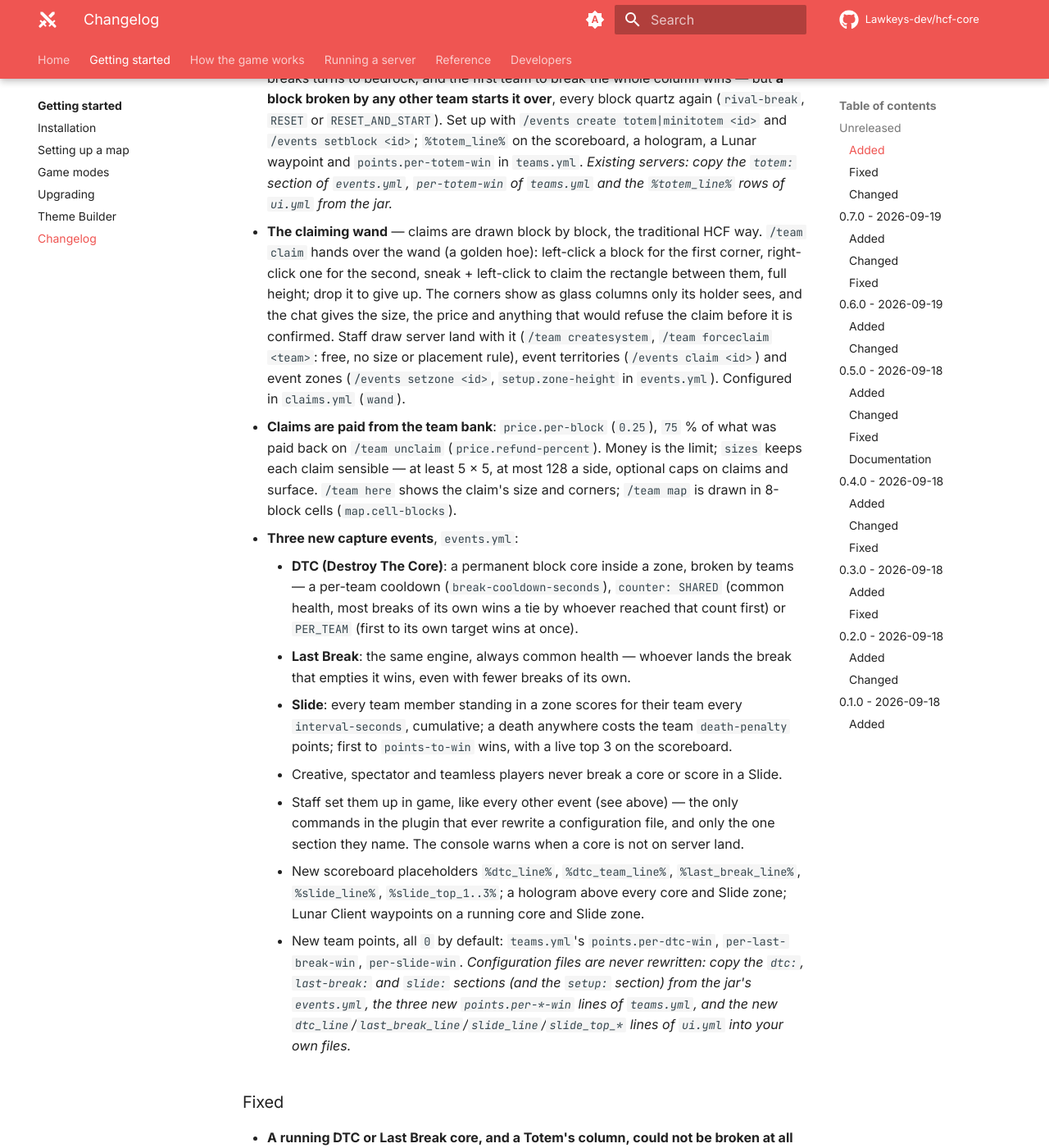
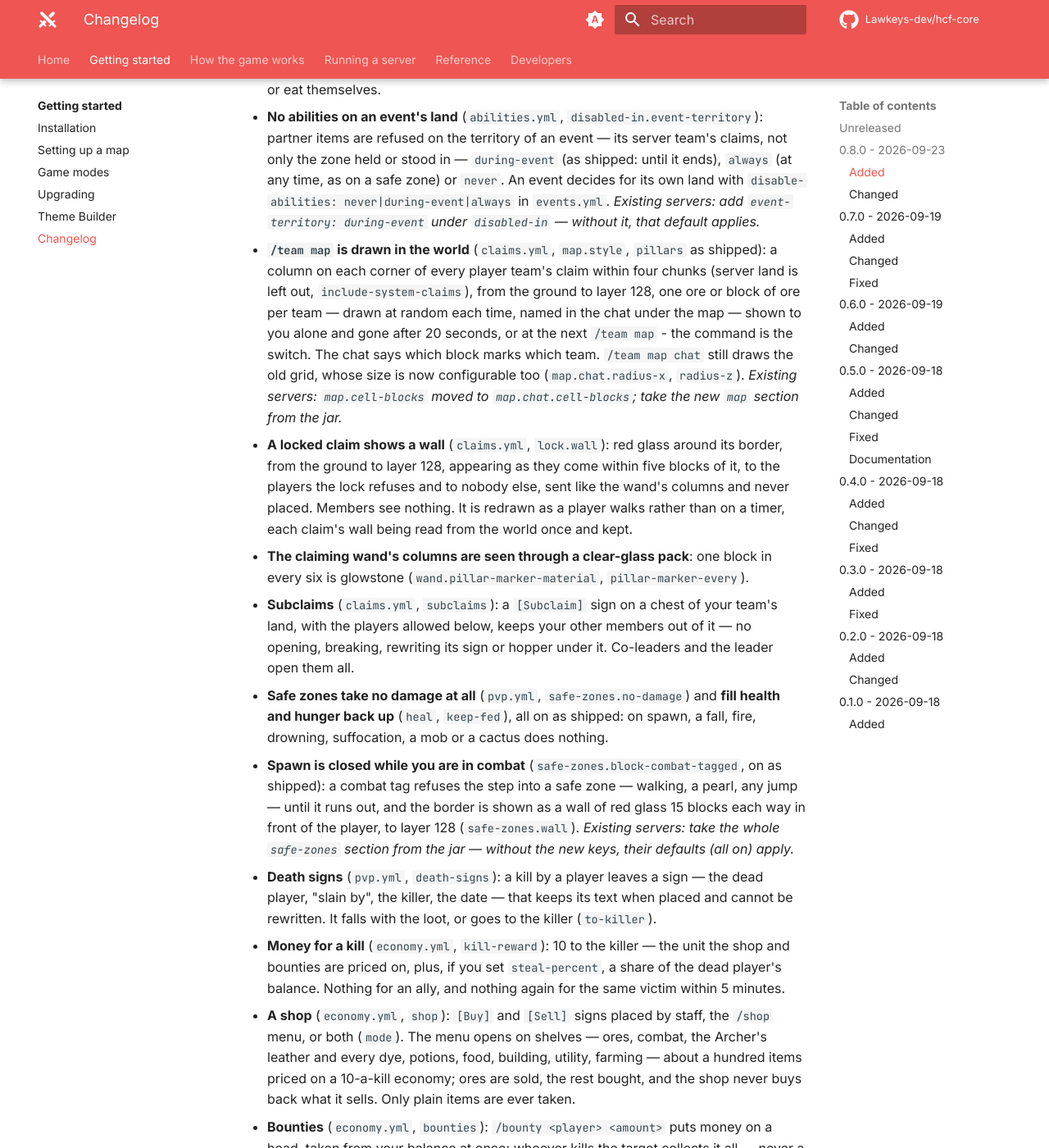
Before and after one commit to Lawkeys-dev/hcf-core, an MkDocs documentation site: the page built from docs/changelog.md, in a window 1280 px wide and 1400 px high, scrolled down 3187 px. Shown: the whole window at 82% size. Built offline with MkDocs 1.6.1 and Material for MkDocs 9.7.7, drawn with Linux system fonts in a browser that asks for light colours; comment, search, counter and statistics services are not loaded; some of the changed text lies outside the part shown.

Commit message:
Release 0.8.0
Claims drawn block by block with the claiming wand, and every event set
up in game with the same commands - DTC, Last Break, Slide, the Totem
and Mini Totem, a weekly schedule. Territory shown in the world, safe
zones closed in combat, and an economy for the fights: money for a
kill, a shop, bounties. Kill the King in teams or alone, Discord
announcements, mining alerts, death signs, subclaims.

Docs: CHANGELOG (0.8.0), README, developer API jar name.

```diff
--- a/CHANGELOG.md
+++ b/CHANGELOG.md
@@ -6,49 +6,50 @@
 
 ## [Unreleased]
 
+## [0.8.0] - 2026-09-23
+
+Claims drawn block by block with the claiming wand, and every event set up in game with the same commands — three new ones (DTC, Last Break, Slide), the Totem and Mini Totem, a weekly schedule. Territory shown in the world, safe zones that close to anybody in combat, and an economy for the fights: money for a kill, a shop, bounties. Kill the King in teams or alone, Discord announcements, mining alerts, death signs, subclaims.
+
+*Tried in game on Paper 26.2 with two players: the claiming wand and block-precise claims, the event setup commands, DTC, Last Break, the Totem, the weekly schedule, the map pillars and the lock wall, safe zones, mining alerts, death signs, points and money for a kill, the shop and bounties. Not yet tried in game: the Slide, both Kill the King modes, subclaims and the Discord webhook. Several settings changed: the Changed section says what to do.*
+
 ### Added
-- **Kill the King has two modes** (`events.yml`, `mode`): `team`, as before — the King's team defends them and the winner's team scores — or `solo` — everybody against the King, teammates included, and the prize is the winner's own reward commands (crate keys, money), no team points.
-- **Nobody helps the King**, in either mode: no Bard buff, no partner item, no potion thrown by somebody else (healing included), no beacon — the kit and what they drink or eat themselves.
-- **Announcements on Discord** (`discord.yml`, off as shipped): through a webhook, the server posts event starts and results, SOTW and EOTW, bounties, and teams going raidable to a Discord channel — routed by rules on the language keys, chatty lines left out, nobody ever pinged.
-- **Bounties** (`economy.yml`, `bounties`): `/bounty <player> <amount>` puts money on a head, taken from your balance at once; whoever kills the target collects it all — never a teammate or an ally. `/bounty` lists the largest. Saved in a new table, `hcf_bounties`, created by itself.
-- **A shop** (`economy.yml`, `shop`): `[Buy]` and `[Sell]` signs placed by staff, the `/shop` menu, or both (`mode`). The menu opens on shelves — ores, combat, the Archer's leather and every dye, potions, food, building, utility, farming — about a hundred items priced on a 10-a-kill economy; ores are sold, the rest bought, and the shop never buys back what it sells. Only plain items are ever taken.
-- **Subclaims** (`claims.yml`, `subclaims`): a `[Subclaim]` sign on a chest of your team's land, with the players allowed below, keeps your other members out of it — no opening, breaking, rewriting its sign or hopper under it. Co-leaders and the leader open them all.
-- **Money for a kill** (`economy.yml`, `kill-reward`): 10 to the killer — the unit the shop and bounties are priced on, plus, if you set `steal-percent`, a share of the dead player's balance. Nothing for an ally, and nothing again for the same victim within 5 minutes.
-- **`/lff [note]`** (`teams.yml`, `lff`): a player with no team tells everybody they want one, with a few words of their own — once every 5 minutes.
-- **Death signs** (`pvp.yml`, `death-signs`): a kill by a player leaves a sign — the dead player, "slain by", the killer, the date — that keeps its text when placed and cannot be rewritten. It falls with the loot, or goes to the killer (`to-killer`).
-- **Mining alerts** (`staff.yml`, `mining-alerts`): staff are told when a player breaks into a vein of diamond, ancient debris or emerald — once per vein, with its size and position. Player-placed ores are never reported; `audience: everyone` shows everybody the classic "[FD]" line, without the position.
-- **Safe zones take no damage at all** (`pvp.yml`, `safe-zones.no-damage`) and **fill health and hunger back up** (`heal`, `keep-fed`), all on as shipped: on spawn, a fall, fire, drowning, suffocation, a mob or a cactus does nothing.
-- **Spawn is closed while you are in combat** (`safe-zones.block-combat-tagged`, on as shipped): a combat tag refuses the step into a safe zone — walking, a pearl, any jump — until it runs out, and the border is shown as a wall of red glass 15 blocks each way in front of the player, to layer 128 (`safe-zones.wall`). *Existing servers: take the whole `safe-zones` section from the jar — without the new keys, their defaults (all on) apply.*
-- **`/schedule` opens as a window** (`events.yml`, `weekly-schedule.menu`): one item per day of the week ahead, holding that day's events hour by hour. `/schedule chat` still prints the list, and the console always gets it.
-- **`/team map` is drawn in the world** (`claims.yml`, `map.style`, `pillars` as shipped): a column on each corner of every player team's claim within four chunks (server land is left out, `include-system-claims`), from the ground to layer 128, one ore or block of ore per team — drawn at random each time, named in the chat under the map — shown to you alone and gone after 20 seconds, or at the next `/team map` - the command is the switch. The chat says which block marks which team. `/team map chat` still draws the old grid, whose size is now configurable too (`map.chat.radius-x`, `radius-z`). *Existing servers: `map.cell-blocks` moved to `map.chat.cell-blocks`; take the new `map` section from the jar.*
-- **A locked claim shows a wall** (`claims.yml`, `lock.wall`): red glass around its border, from the ground to layer 128, appearing as they come within five blocks of it, to the players the lock refuses and to nobody else, sent like the wand's columns and never placed. Members see nothing. It is redrawn as a player walks rather than on a timer, each claim's wall being read from the world once and kept.
-- **The claiming wand's columns are seen through a clear-glass pack**: one block in every six is glowstone (`wand.pillar-marker-material`, `pillar-marker-every`).
-- **No abilities on an event's land** (`abilities.yml`, `disabled-in.event-territory`): partner items are refused on the territory of an event — its server team's claims, not only the zone held or stood in — `during-event` (as shipped: until it ends), `always` (at any time, as on a safe zone) or `never`. An event decides for its own land with `disable-abilities: never|during-event|always` in `events.yml`. *Existing servers: add `event-territory: during-event` under `disabled-in` — without it, that default applies.*
-- **A weekly schedule** (`events.yml`, `weekly-schedule`): which event starts at what time on which day of the week, started by the plugin itself exactly as `/events start` would; `/schedule add <day> <HH:mm> <event>` and `/schedule remove <day> <HH:mm> [event]` edit it in game. Every start — weekly or an event's daily `schedule` — is announced ahead (`announce-before-minutes`, 15, 5 and 1 minute). *Existing servers: copy the `weekly-schedule` section of `events.yml` and the `events.planning` messages of `lang/en.yml` from the jar — without the section, the weekly schedule is empty but on.*
-- **`/schedule`** (`/planning`): every event start of the next seven days, day by day, for everybody.
-- **One way to set up every event** — KOTH, Citadel, Kill the King, Conquest, DTC, Last Break, Slide, Totem, Mini Totem — with the same commands (`hcfcore.events.admin`): `/events create <type> <id>` makes a new event where you stand, copied from the shipped example of its kind, its territory claimed; `/events info <id>` shows what it has and lacks, with the command for each; `/events claim <id>` and `unclaim <id> [all]` draw and release its territory with the claiming wand; `/events setzone <id> [zone]` draws its zone (a Conquest's named zone — a new name adds one) and `delzone <id> <zone>` removes one; `/events setblock <id>` places a DTC's core or a Totem's column; `/events delete <id>` removes any event and releases its territory. *`/events setcore`, `settotem` and `setzone <id> <1|2>` are gone: `setblock` and the wand replace them. In `events.yml`, `setup.default-zone-radius` and `setcore-distance` are no longer read — take `auto-claim`, `claim-margin` and `target-distance` from the jar.*
-- **An event's territory is a claim like any other**: the land of a server team, named in the event's `claim` key (as a Citadel's always was), drawn with the claiming wand. `/events create` and `/events claim` make the team — a combat zone named after the event — and write the key. *An existing event without a `claim` key keeps working; `/events info` finds a server team named after it, and `/events claim` writes the key.*
-- `/team createsystem` hands over the claiming wand at once, to draw the new safe or combat zone.
-- **Totem and Mini Totem** (`events.yml`, `totem:`): a column of 5 blocks (3 for the Mini Totem), bedrock between runs and quartz during one. Teams mine it with a sword, block by block (`instant-break: true` makes one hit enough); every block a team breaks turns to bedrock, and the first team to break the whole column wins — but **a block broken by any other team starts it over**, every block quartz again (`rival-break`, `RESET` or `RESET_AND_START`). Set up with `/events create totem|minitotem <id>` and `/events setblock <id>`; `%totem_line%` on the scoreboard, a hologram, a Lunar waypoint and `points.per-totem-win` in `teams.yml`. *Existing servers: copy the `totem:` section of `events.yml`, `per-totem-win` of `teams.yml` and the `%totem_line%` rows of `ui.yml` from the jar.*
 - **The claiming wand** — claims are drawn block by block, the traditional HCF way. `/team claim` hands over the wand (a golden hoe): left-click a block for the first corner, right-click one for the second, sneak + left-click to claim the rectangle between them, full height; drop it to give up. The corners show as glass columns only its holder sees, and the chat gives the size, the price and anything that would refuse the claim before it is confirmed. Staff draw server land with it (`/team createsystem`, `/team forceclaim <team>`: free, no size or placement rule), event territories (`/events claim <id>`) and event zones (`/events setzone <id>`, `setup.zone-height` in `events.yml`). Configured in `claims.yml` (`wand`).
 - **Claims are paid from the team bank**: `price.per-block` (`0.25`), `75` % of what was paid back on `/team unclaim` (`price.refund-percent`). Money is the limit; `sizes` keeps each claim sensible — at least 5 × 5, at most 128 a side, optional caps on claims and surface. `/team here` shows the claim's size and corners; `/team map` is drawn in 8-block cells (`map.cell-blocks`).
+- `/team createsystem` hands over the claiming wand at once, to draw the new safe or combat zone.
+- **An event's territory is a claim like any other**: the land of a server team, named in the event's `claim` key (as a Citadel's always was), drawn with the claiming wand. `/events create` and `/events claim` make the team — a combat zone named after the event — and write the key. *An existing event without a `claim` key keeps working; `/events info` finds a server team named after it, and `/events claim` writes the key.*
+- **One way to set up every event** — KOTH, Citadel, Kill the King, Conquest, DTC, Last Break, Slide, Totem, Mini Totem — with the same commands (`hcfcore.events.admin`): `/events create <type> <id>` makes a new event where you stand, copied from the shipped example of its kind, its territory claimed; `/events info <id>` shows what it has and lacks, with the command for each; `/events claim <id>` and `unclaim <id> [all]` draw and release its territory with the claiming wand; `/events setzone <id> [zone]` draws its zone (a Conquest's named zone — a new name adds one) and `delzone <id> <zone>` removes one; `/events setblock <id>` places a DTC's core or a Totem's column; `/events delete <id>` removes any event and releases its territory. *`/events setcore`, `settotem` and `setzone <id> <1|2>` are gone: `setblock` and the wand replace them. In `events.yml`, `setup.default-zone-radius` and `setcore-distance` are no longer read — take `auto-claim`, `claim-margin` and `target-distance` from the jar.*
 - **Three new capture events**, `events.yml`:
-    - **DTC (Destroy The Core)**: a permanent block core inside a zone, broken by teams — a per-team cooldown (`break-cooldown-seconds`), `counter: SHARED` (common health, most breaks of its own wins a tie by whoever reached that count first) or `PER_TEAM` (first to its own target wins at once).
+    - **DTC (Destroy The Core)**: a permanent block core inside a zone — end stone while the event runs, bedrock between runs, like a Totem's column (`core.material`, `core.idle-material`) — broken by teams — a per-team cooldown (`break-cooldown-seconds`), `counter: SHARED` (common health, most breaks of its own wins a tie by whoever reached that count first) or `PER_TEAM` (first to its own target wins at once).
     - **Last Break**: the same engine, always common health — whoever lands the break that empties it wins, even with fewer breaks of its own.
     - **Slide**: every team member standing in a zone scores for their team every `interval-seconds`, cumulative; a death anywhere costs the team `death-penalty` points; first to `points-to-win` wins, with a live top 3 on the scoreboard.
     - Creative, spectator and teamless players never break a core or score in a Slide.
     - Staff set them up in game, like every other event (see above) — the only commands in the plugin that ever rewrite a configuration file, and only the one section they name. The console warns when a core is not on server land.
     - New scoreboard placeholders `%dtc_line%`, `%dtc_team_line%`, `%last_break_line%`, `%slide_line%`, `%slide_top_1..3%`; a hologram above every core and Slide zone; Lunar Client waypoints on a running core and Slide zone.
-    - New team points, all `0` by default: `teams.yml`'s `points.per-dtc-win`, `per-last-break-win`, `per-slide-win`. *Configuration files are never rewritten: copy the `dtc:`, `last-break:` and `slide:` sections (and the `setup:` section) from the jar's `events.yml`, the three new `points.per-*-win` lines of `teams.yml`, and the new `dtc_line`/`last_break_line`/`slide_line`/`slide_top_*` lines of `ui.yml` into your own files.*
-
-### Fixed
-- **A running DTC or Last Break core, and a Totem's column, could not be broken at all** when they stood on server land: the left click that starts a break was refused by territory protection before any break existed, so the core never lost health. The click now follows the same rule as the break.
-- **A locked claim could be walked into**: entry was refused a chunk at a time, from before claims were block-precise, so a step across a border inside one chunk went through. Every block stepped into is now checked, a vehicle carrying a player in is turned back, and reaching into a locked claim from outside — a door, a chest, a button — is refused too.
+    - New team points: `teams.yml`'s `points.per-dtc-win`, `per-last-break-win`, `per-slide-win` (the scale is under Changed). *Configuration files are never rewritten: copy the `dtc:`, `last-break:` and `slide:` sections (and the `setup:` section) from the jar's `events.yml`, the three new `points.per-*-win` lines of `teams.yml`, and the new `dtc_line`/`last_break_line`/`slide_line`/`slide_top_*` lines of `ui.yml` into your own files.*
+- **Totem and Mini Totem** (`events.yml`, `totem:`): a column of 5 blocks (3 for the Mini Totem), bedrock between runs and quartz during one. Teams mine it with a sword, block by block (`instant-break: true` makes one hit enough); every block a team breaks turns to bedrock, and the first team to break the whole column wins — but **a block broken by any other team starts it over**, every block quartz again (`rival-break`, `RESET` or `RESET_AND_START`). Set up with `/events create totem|minitotem <id>` and `/events setblock <id>`; `%totem_line%` on the scoreboard, a hologram, a Lunar waypoint and `points.per-totem-win` in `teams.yml`. *Existing servers: copy the `totem:` section of `events.yml`, `per-totem-win` of `teams.yml` and the `%totem_line%` rows of `ui.yml` from the jar.*
+- **A weekly schedule** (`events.yml`, `weekly-schedule`): which event starts at what time on which day of the week, started by the plugin itself exactly as `/events start` would; `/schedule add <day> <HH:mm> <event>` and `/schedule remove <day> <HH:mm> [event]` edit it in game. Every start — weekly or an event's daily `schedule` — is announced ahead (`announce-before-minutes`, 15, 5 and 1 minute). *Existing servers: copy the `weekly-schedule` section of `events.yml` and the `events.planning` messages of `lang/en.yml` from the jar — without the section, the weekly schedule is empty but on.*
+- **`/schedule`** (`/planning`): every event start of the next seven days, day by day, for everybody.
+- **`/schedule` opens as a window** (`events.yml`, `weekly-schedule.menu`): one item per day of the week ahead, holding that day's events hour by hour. `/schedule chat` still prints the list, and the console always gets it.
+- **Kill the King has two modes** (`events.yml`, `mode`): `team`, as before — the King's team defends them and the winner's team scores — or `solo` — everybody against the King, teammates included, and the prize is the winner's own reward commands (crate keys, money), no team points.
+- **Nobody helps the King**, in either mode: no Bard buff, no partner item, no potion thrown by somebody else (healing included), no beacon — the kit and what they drink or eat themselves.
+- **No abilities on an event's land** (`abilities.yml`, `disabled-in.event-territory`): partner items are refused on the territory of an event — its server team's claims, not only the zone held or stood in — `during-event` (as shipped: until it ends), `always` (at any time, as on a safe zone) or `never`. An event decides for its own land with `disable-abilities: never|during-event|always` in `events.yml`. *Existing servers: add `event-territory: during-event` under `disabled-in` — without it, that default applies.*
+- **`/team map` is drawn in the world** (`claims.yml`, `map.style`, `pillars` as shipped): a column on each corner of every player team's claim within four chunks (server land is left out, `include-system-claims`), from the ground to layer 128, one ore or block of ore per team — drawn at random each time, named in the chat under the map — shown to you alone and gone after 20 seconds, or at the next `/team map` - the command is the switch. The chat says which block marks which team. `/team map chat` still draws the old grid, whose size is now configurable too (`map.chat.radius-x`, `radius-z`). *Existing servers: `map.cell-blocks` moved to `map.chat.cell-blocks`; take the new `map` section from the jar.*
+- **A locked claim shows a wall** (`claims.yml`, `lock.wall`): red glass around its border, from the ground to layer 128, appearing as they come within five blocks of it, to the players the lock refuses and to nobody else, sent like the wand's columns and never placed. Members see nothing. It is redrawn as a player walks rather than on a timer, each claim's wall being read from the world once and kept.
+- **The claiming wand's columns are seen through a clear-glass pack**: one block in every six is glowstone (`wand.pillar-marker-material`, `pillar-marker-every`).
+- **Subclaims** (`claims.yml`, `subclaims`): a `[Subclaim]` sign on a chest of your team's land, with the players allowed below, keeps your other members out of it — no opening, breaking, rewriting its sign or hopper under it. Co-leaders and the leader open them all.
+- **Safe zones take no damage at all** (`pvp.yml`, `safe-zones.no-damage`) and **fill health and hunger back up** (`heal`, `keep-fed`), all on as shipped: on spawn, a fall, fire, drowning, suffocation, a mob or a cactus does nothing.
+- **Spawn is closed while you are in combat** (`safe-zones.block-combat-tagged`, on as shipped): a combat tag refuses the step into a safe zone — walking, a pearl, any jump — until it runs out, and the border is shown as a wall of red glass 15 blocks each way in front of the player, to layer 128 (`safe-zones.wall`). *Existing servers: take the whole `safe-zones` section from the jar — without the new keys, their defaults (all on) apply.*
+- **Death signs** (`pvp.yml`, `death-signs`): a kill by a player leaves a sign — the dead player, "slain by", the killer, the date — that keeps its text when placed and cannot be rewritten. It falls with the loot, or goes to the killer (`to-killer`).
+- **Money for a kill** (`economy.yml`, `kill-reward`): 10 to the killer — the unit the shop and bounties are priced on, plus, if you set `steal-percent`, a share of the dead player's balance. Nothing for an ally, and nothing again for the same victim within 5 minutes.
+- **A shop** (`economy.yml`, `shop`): `[Buy]` and `[Sell]` signs placed by staff, the `/shop` menu, or both (`mode`). The menu opens on shelves — ores, combat, the Archer's leather and every dye, potions, food, building, utility, farming — about a hundred items priced on a 10-a-kill economy; ores are sold, the rest bought, and the shop never buys back what it sells. Only plain items are ever taken.
+- **Bounties** (`economy.yml`, `bounties`): `/bounty <player> <amount>` puts money on a head, taken from your balance at once; whoever kills the target collects it all — never a teammate or an ally. `/bounty` lists the largest. Saved in a new table, `hcf_bounties`, created by itself.
+- **`/lff [note]`** (`teams.yml`, `lff`): a player with no team tells everybody they want one, with a few words of their own — once every 5 minutes.
+- **Mining alerts** (`staff.yml`, `mining-alerts`): staff are told when a player breaks into a vein of diamond, ancient debris or emerald — once per vein, with its size and position. Player-placed ores are never reported; `audience: everyone` shows everybody the classic "[FD]" line, without the position.
+- **Announcements on Discord** (`discord.yml`, off as shipped): through a webhook, the server posts event starts and results, SOTW and EOTW, bounties, and teams going raidable to a Discord channel — routed by rules on the language keys, chatty lines left out, nobody ever pinged.
 
 ### Changed
 - **A team made raidable loses half its points** (`teams.yml`, `points.raidable-loss-percent`, `50`), or a fixed number with the share at `0` (`per-raidable`). *A file with its own `per-raidable` and no share keeps meaning what it said.*
 - **Team points have a scale out of the box** (`teams.yml`), where everything shipped at `0`: **a kill +1, a death −2**, and an event worth far more than the kills fought for it — a KOTH capture `100`, a Citadel `300`, a Conquest `250`, a DTC and a Slide `200`, Kill the King, a Last Break and a Totem `150`, a Mini Totem `80` — so the event, not the farm, decides the ranking. A Citadel and a Mini Totem now have values of their own (`points.per-citadel-capture`, `per-mini-totem-win`) instead of a KOTH's and a Totem's. *Existing files keep their own numbers; take the `points` section from the jar for the new scale.*
-- **A DTC or Last Break core is bedrock between runs** and end stone while the event is on (`core.idle-material`, `core.material` in `events.yml`), the way a Totem's column already was: a core nobody may break no longer looks breakable. *Existing servers: add `idle-material: BEDROCK` to each `core:` and change `material` if you want end stone; without the key, bedrock is used.*
 - **Territory is block-precise**: a claim is a rectangle, not a set of chunks; the buffer between teams is in blocks (`placement.buffer-blocks`, 8), a new claim must share an **edge** with the team's land, and the warzone's radius is exact instead of rounded to chunks. *Existing chunk claims are **converted automatically** on the first start — same land, paid nothing, so refunding nothing; the console says how many. In `claims.yml`, `limits` (`base`, `per-member`, `maximum`, `max-per-command`) and `placement.minimum-distance-to-others` are no longer read: take the new `wand`, `price`, `sizes`, `placement` and `map` sections from the jar. `/team claim [radius]` and `/team forceclaim <team> [radius]` take no radius any more.*
 - Blocks per claim (`limiters.yml`, `claim-blocks`) are counted per team as well as per chunk, since two teams can now share a chunk. *The counts are rebuilt as claimed chunks load; until a chunk has loaded once, its blocks are not counted.*
 
```
Also changed, not shown: other parts of CHANGELOG.md (+2 -1 lines), README.md (+9 -8 lines), docs/developers/api.md (+1 -1 lines), 1 other file.
